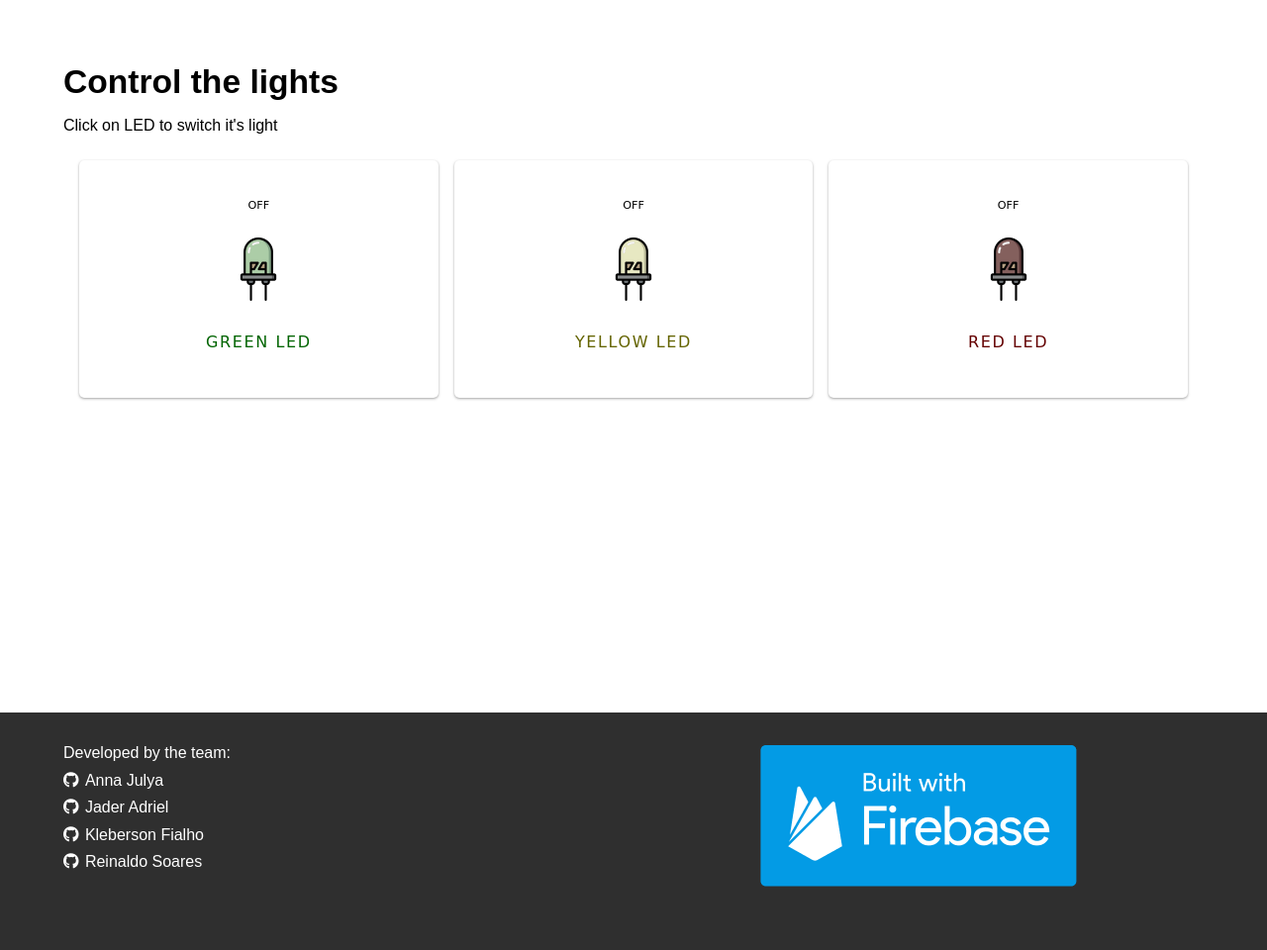
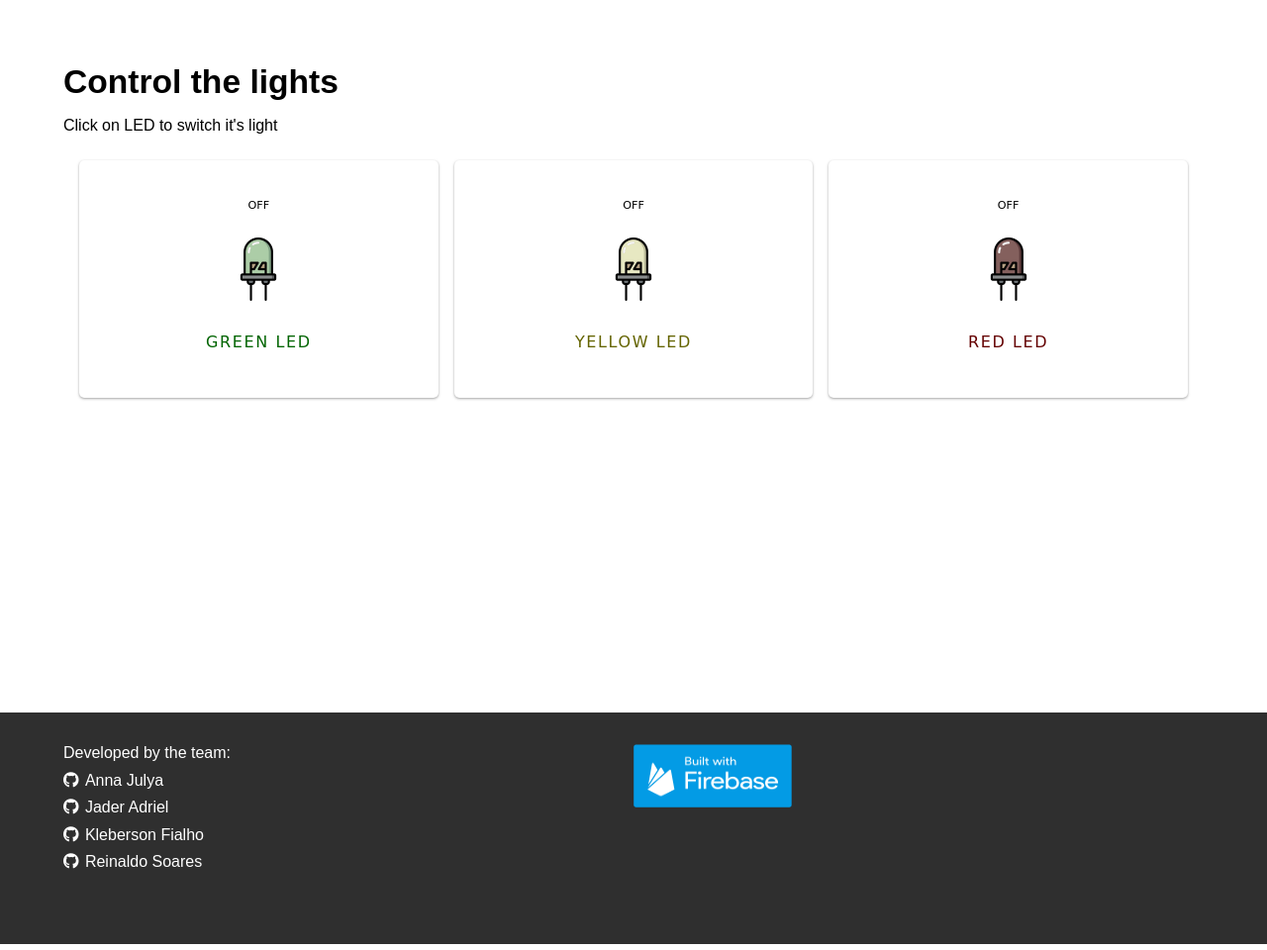
Before and after one commit to jaderAdriel/led-switch-esp8266, a website built with webpack: page docs/index.html in a window 1280 px wide. Shown: the whole page at 99% size. Built offline with nearby package versions, Linux system fonts and the light colour scheme; some packages are replaced by stand-ins of ours; no server answers; the database is empty; a web font is replaced by a local one.

Commit message:
correct size of logo

```diff
--- a/docs/assets/style/scss/style.scss
+++ b/docs/assets/style/scss/style.scss
@@ -277,12 +277,12 @@ main {
         padding: 1em;
     }
     #logo {
+        width: 100%;
         display: flex;
-        justify-content: center;
         &__media {
             width: 100%;
-            max-width: 20em;
-            height: auto;
+            max-width: 10em;
+            height: 4em;
         }
     }
     #credits {
```
Also changed, not shown: docs/assets/style/css/style.css.
